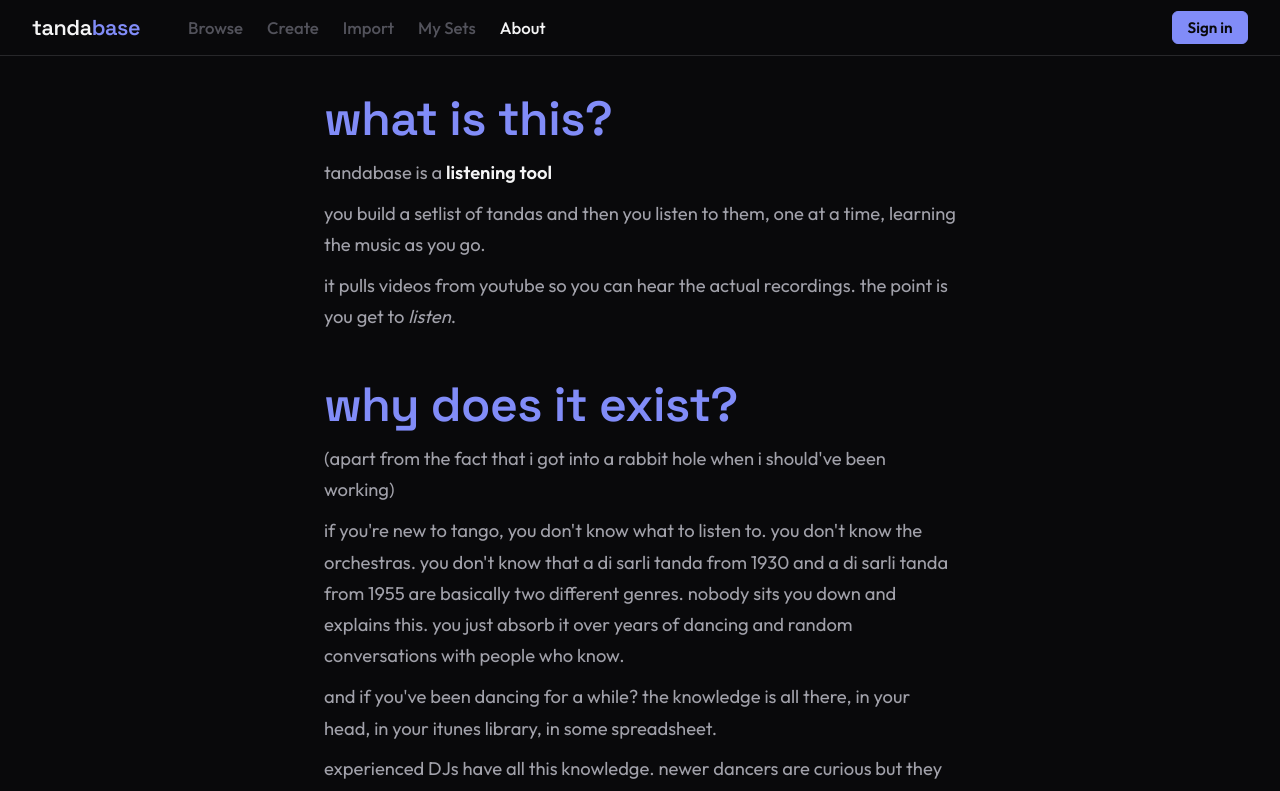
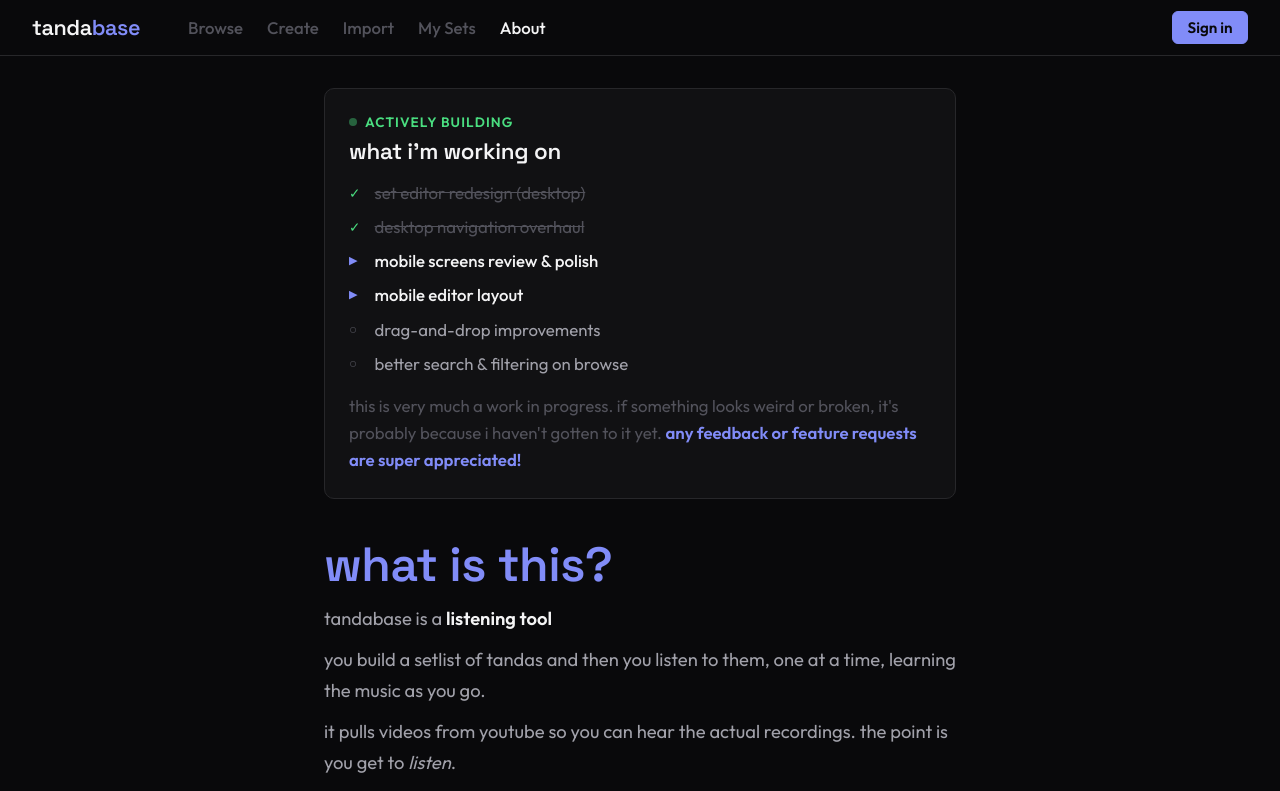
Before and after one commit to dtodorowa/tandabase, a SvelteKit app: page /about in a window 1280 px wide. Shown: the top 791 px of the page. Built offline with nearby package versions, Linux system fonts and the light colour scheme; no server answers.

Commit message:
add feedback submission form, roadmap status card, and update about page content

```diff
--- a/src/lib/firebase/db.ts
+++ b/src/lib/firebase/db.ts
@@ -156,6 +156,24 @@
   await deleteDoc(doc(db, 'comments', commentId));
 }
 
+// ── Feedback ──
+function feedbackRef() {
+  if (!db) throw new Error('Firebase not configured');
+  return collection(db, 'feedback');
+}
+
+export async function submitFeedback(feedback: {
+  message: string;
+  name: string;
+  userId?: string;
+}): Promise<string> {
+  const docRef = await addDoc(feedbackRef(), {
+    ...feedback,
+    created_at: serverTimestamp(),
+  });
+  return docRef.id;
+}
+
 export async function getPublicSets(maxCount = 50): Promise<PracticaSet[]> {
   try {
     const q = query(
--- a/src/routes/about/+page.svelte
+++ b/src/routes/about/+page.svelte
@@ -1,9 +1,63 @@
+<script lang="ts">
+  import { submitFeedback } from '$lib/firebase/db';
+  import { authState } from '$lib/stores/auth.svelte';
+
+  let feedbackMsg = $state('');
+  let feedbackName = $state('');
+  let sending = $state(false);
+  let sent = $state(false);
+  let sendError = $state('');
+
+  async function handleSubmit() {
+    if (!feedbackMsg.trim()) return;
+    sending = true;
+    sendError = '';
+    try {
+      await submitFeedback({
+        message: feedbackMsg.trim(),
+        name: feedbackName.trim() || 'Anonymous',
+        userId: authState.user?.uid,
+      });
+      sent = true;
+      feedbackMsg = '';
+      feedbackName = '';
+      setTimeout(() => sent = false, 5000);
+    } catch (e) {
+      sendError = 'Failed to send. Try again?';
+    } finally {
+      sending = false;
+    }
+  }
+</script>
+
 <svelte:head>
-  <title>About - Practica Set</title>
+  <title>About - Tandabase</title>
 </svelte:head>
 
 <div class="about-page">
   <div class="about-content">
+
+    <!-- ── Status / Announcements ── -->
+    <div class="status-card">
+      <div class="status-header">
+        <span class="status-dot"></span>
+        <span class="status-label">actively building</span>
+      </div>
+      <h2 class="status-title">what i'm working on</h2>
+      <ul class="roadmap">
+        <li class="done">set editor redesign (desktop)</li>
+        <li class="done">desktop navigation overhaul</li>
+        <li class="in-progress">mobile screens review &amp; polish</li>
+        <li class="in-progress">mobile editor layout</li>
+        <li class="planned">drag-and-drop improvements</li>
+        <li class="planned">better search &amp; filtering on browse</li>
+      </ul>
+      <p class="status-note">
+        this is very much a work in progress. if something looks weird or broken,
+        it's probably because i haven't gotten to it yet.
+        <strong>any feedback or feature requests are super appreciated!</strong>
+      </p>
+    </div>
 
     <section>
       <h2>what is this?</h2>
@@ -90,6 +144,42 @@
       </p>
       <p class="sign-off">&mdash; daniela</p>
     </section>
+
+    <!-- ── Feedback / Feature Request ── -->
+    <div class="feedback-card">
+      <h2>got ideas? found a bug?</h2>
+      <p>drop me a message. feature requests, feedback, complaints, whatever. it all helps.</p>
+      <form class="feedback-form" onsubmit={(e) => { e.preventDefault(); handleSubmit(); }}>
+        <input
+          type="text"
+          bind:value={feedbackName}
+          placeholder="your name (optional)"
+          class="feedback-input feedback-name"
+        />
+        <textarea
+          bind:value={feedbackMsg}
+          placeholder="what's on your mind?"
+          class="feedback-input feedback-msg"
+          rows="3"
+        ></textarea>
+        <div class="feedback-footer">
+          {#if sent}
+            <span class="feedback-success">sent! thank you</span>
+          {/if}
+          {#if sendError}
+            <span class="feedback-error">{sendError}</span>
+          {/if}
+          <button
+            type="submit"
+            class="feedback-btn"
+            disabled={sending || !feedbackMsg.trim()}
+          >
+            {sending ? 'sending...' : 'send'}
+          </button>
+        </div>
+      </form>
+    </div>
+
   </div>
 </div>
 
@@ -177,8 +267,150 @@
     font-style: italic;
   }
 
+  /* ── Status / Announcements card ── */
+  .status-card {
+    background: var(--surface);
+    border: 1px solid var(--border);
+    border-radius: var(--radius);
+    padding: 1.5rem;
+    margin-bottom: 2rem;
+  }
+  .status-header {
+    display: flex;
+    align-items: center;
+    gap: 0.5rem;
+    margin-bottom: 0.4rem;
+  }
+  .status-dot {
+    width: 8px;
+    height: 8px;
+    border-radius: 50%;
+    background: var(--vals);
+    animation: pulse 2s ease-in-out infinite;
+  }
+  @keyframes pulse {
+    0%, 100% { opacity: 1; }
+    50% { opacity: 0.4; }
+  }
+  .status-label {
+    font-size: var(--fs-2xs);
+    font-weight: 600;
+    color: var(--vals);
+    text-transform: uppercase;
+    letter-spacing: 0.08em;
+  }
+  .status-card .status-title {
+    font-size: var(--fs-subheading);
+    color: var(--text);
+    margin-bottom: 0.8rem;
+  }
+  .roadmap {
+    list-style: none;
+    padding: 0;
+    margin: 0 0 1rem;
+    display: flex;
+    flex-direction: column;
+    gap: 0.4rem;
+  }
+  .roadmap li {
+    font-size: var(--fs-sm);
+    padding-left: 1.6rem;
+    position: relative;
+    color: var(--text-mid);
+  }
+  .roadmap li::before {
+    position: absolute;
+    left: 0;
+    top: 0.2em;
+    font-size: 0.85rem;
+    width: auto;
+    height: auto;
+    border-radius: 0;
+    background: none;
+  }
+  .roadmap li.done { color: var(--text-dim); text-decoration: line-through; }
+  .roadmap li.done::before { content: '\2713'; color: var(--vals); }
+  .roadmap li.in-progress { color: var(--text); font-weight: 500; }
+  .roadmap li.in-progress::before { content: '\25B6'; color: var(--accent); font-size: 0.7rem; top: 0.35em; }
+  .roadmap li.planned::before { content: '\25CB'; color: var(--text-dim); }
+  .status-note {
+    font-size: var(--fs-sm);
+    color: var(--text-dim);
+    line-height: 1.6;
+    margin: 0;
+  }
+  .status-note strong { color: var(--accent); }
+
+  /* ── Feedback card ── */
+  .feedback-card {
+    background: var(--surface);
+    border: 1px solid var(--border);
+    border-radius: var(--radius);
+    padding: 1.5rem;
+    margin-top: 1rem;
+  }
+  .feedback-card h2 {
+    font-size: var(--fs-subheading);
+    color: var(--text);
+    margin-bottom: 0.3rem;
+  }
+  .feedback-card p {
+    font-size: var(--fs-sm);
+    color: var(--text-dim);
+    margin-bottom: 1rem;
+  }
+  .feedback-form {
+    display: flex;
+    flex-direction: column;
+    gap: 0.6rem;
+  }
+  .feedback-input {
+    background: var(--bg);
+    border: 1px solid var(--border);
+    color: var(--text);
+    border-radius: var(--radius-sm);
+    padding: 0.6rem 0.8rem;
+    font-size: var(--fs-sm);
+    font-family: 'Outfit', sans-serif;
+    outline: none;
+    resize: vertical;
+  }
+  .feedback-input:focus { border-color: var(--accent); }
+  .feedback-input::placeholder { color: var(--text-dim); }
+  .feedback-name { max-width: 280px; }
+  .feedback-footer {
+    display: flex;
+    align-items: center;
+    gap: 0.75rem;
+    justify-content: flex-end;
+  }
+  .feedback-success {
+    font-size: var(--fs-xs);
+    color: var(--vals);
+    font-weight: 500;
+  }
+  .feedback-error {
+    font-size: var(--fs-xs);
+    color: var(--tango);
+  }
+  .feedback-btn {
+    background: var(--accent);
+    border: none;
+    color: var(--bg);
+    padding: 0.5rem 1.2rem;
+    font-size: var(--fs-sm);
+    font-weight: 600;
+    font-family: 'Outfit', sans-serif;
+    border-radius: var(--radius-sm);
+    cursor: pointer;
+    transition: all 0.15s;
+  }
+  .feedback-btn:hover:not(:disabled) { background: var(--accent-bright); }
+  .feedback-btn:disabled { opacity: 0.5; cursor: default; }
+
   @media (max-width: 600px) {
     .about-page { padding: 1.5rem 1rem 3rem; }
     h1 { font-size: var(--fs-subheading); }
+    .feedback-name { max-width: 100%; }
   }
 </style>
```
